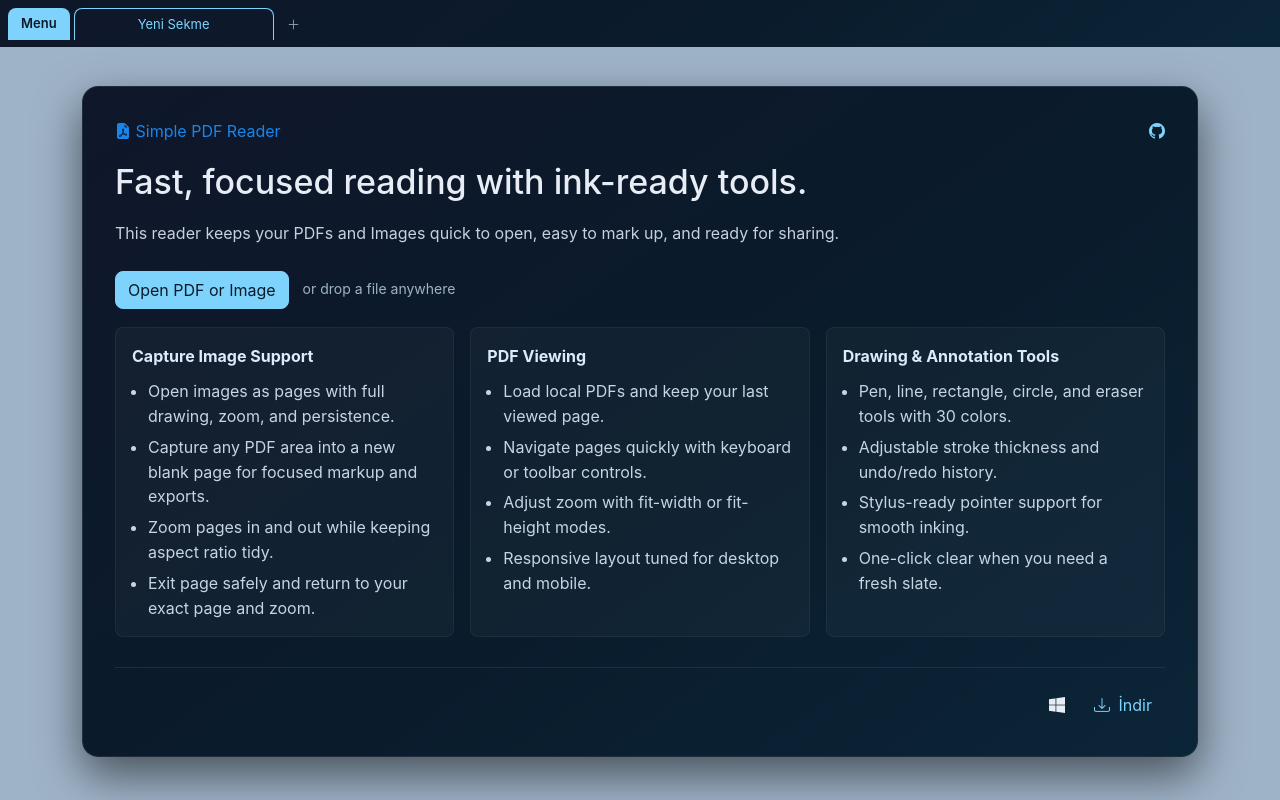
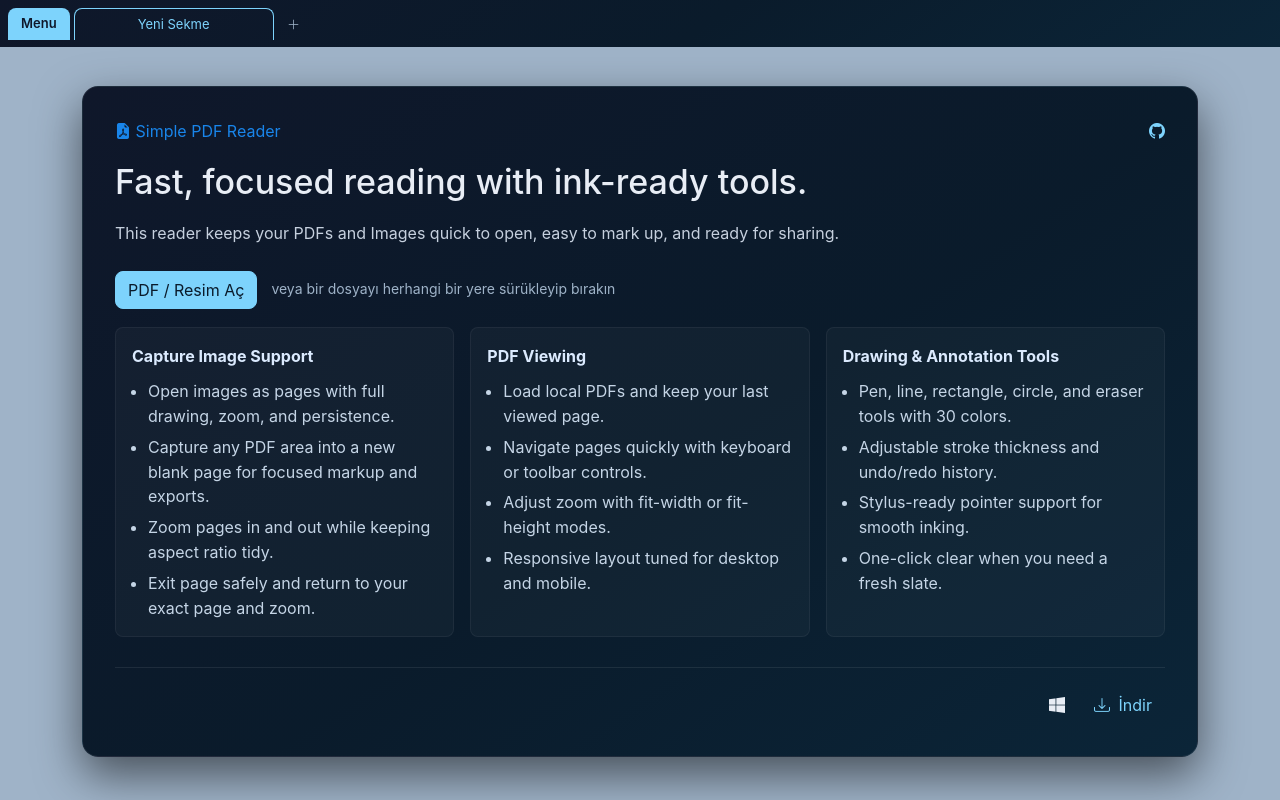
Before and after one commit to emre-ayhan/simple_pdf_reader, a Vue app: page / in a window 1280 px wide. Built offline with nearby package versions, Linux system fonts and the light colour scheme.

Commit message:
modified:   src/Lang/tr.json 	modified:   src/components/EmptyState.vue

```diff
--- a/src/Lang/tr.json
+++ b/src/Lang/tr.json
@@ -46,6 +46,7 @@
     "Thickness": "Kalınlık",
     "Type text...": "Metin yazın...",
     "Enter text": "Metin girin",
-    "Drop PDF here to open": "Açmak için PDF'i buraya bırakın",
-    "Download": "İndir"
+    "Download": "İndir",
+    "Open PDF / Image": "PDF / Resim Aç",
+    "or drag and drop a file anywhere": "veya bir dosyayı herhangi bir yere sürükleyip bırakın"
 }
--- a/src/components/EmptyState.vue
+++ b/src/components/EmptyState.vue
@@ -24,8 +24,12 @@ const openFile = () => emit('open-file');
             <p class="empty-lead d-none d-md-block">This reader keeps your PDFs and Images quick to open, easy to mark up, and ready for sharing.</p>
 
             <div class="empty-actions">
-              <button class="btn btn-primary" @click.prevent="openFile">Open PDF or Image</button>
-              <span class="empty-hint">or drop a file anywhere</span>
+              <button class="btn btn-primary" @click.prevent="openFile">
+                {{ $t('Open PDF / Image') }}
+              </button>
+              <span class="empty-hint">
+                {{ $t('or drag and drop a file anywhere') }}
+              </span>
             </div>
 
             <div class="empty-grid row row-cols-1 row-cols-xl-3 g-3">
```
